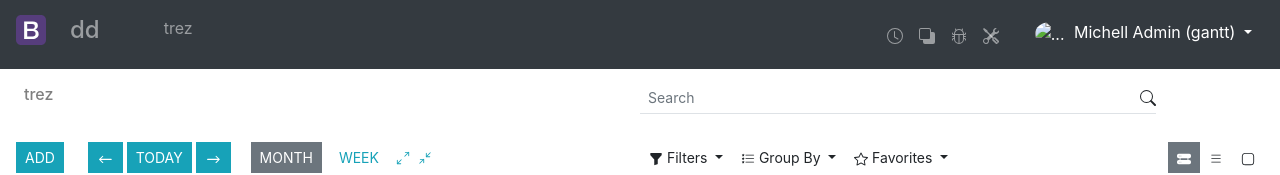
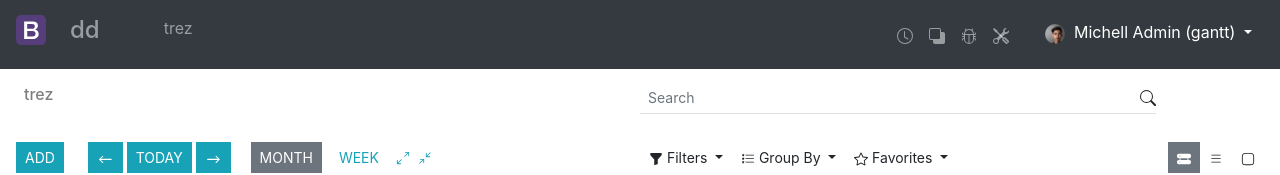
Before and after one commit to MorkWood2/odoo-exercise, a plain HTML site: page index.html in a window 1280 px wide. Shown: the top 175 px of the page. Drawn offline with nearby package versions, Linux system fonts and the light colour scheme; the site is published under a folder, as on GitHub Pages, so addresses that start at the root find nothing.

Commit message:
Update index.html

```diff
--- a/index.html
+++ b/index.html
@@ -126,7 +126,7 @@
                   aria-expanded="false"
                 >
                   <img
-                    src="/assets/imansyah-muhamad-putera-n4KewLKFOZw-unsplash.jpg"
+                    src="assets/imansyah-muhamad-putera-n4KewLKFOZw-unsplash.jpg"
                     alt="..."
                     class="rounded-circle"
                     style="height: 20px; width: 20px; margin-right: 5px;"
```
